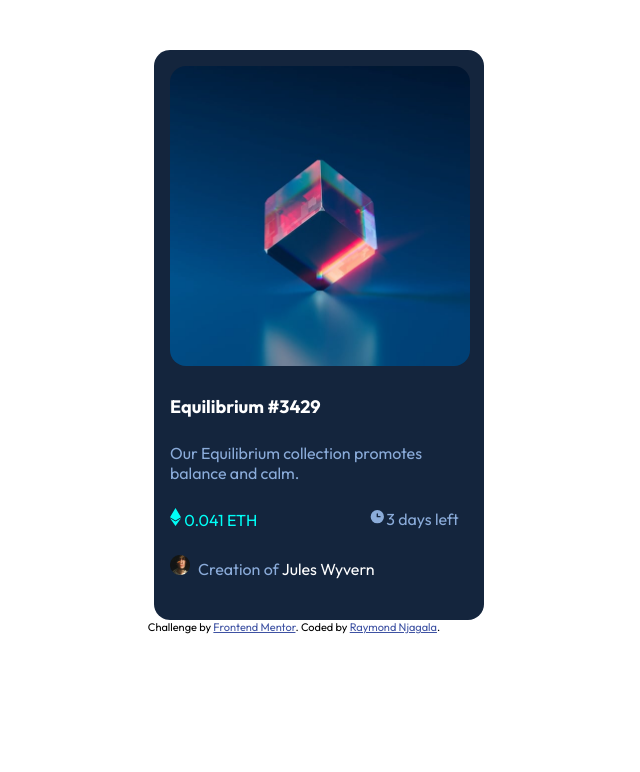
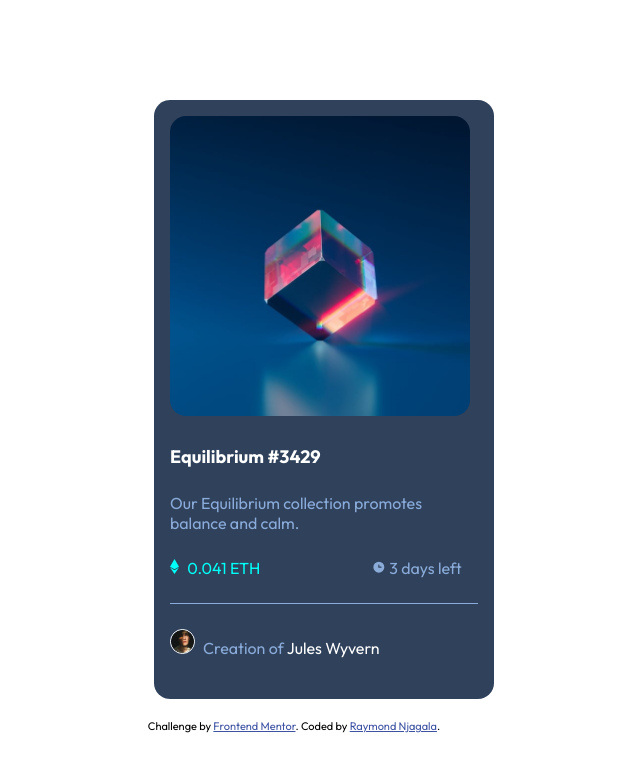
Before and after one commit to Rhyz26/nft-preview-card-component-main, a plain HTML site: page index.html in a window 1280 px wide. Shown: the whole page, without its empty margins (346-986 px from the left). Drawn offline with Linux system fonts and the light colour scheme.

Commit message:
added styles to the images

```diff
--- a/index.html
+++ b/index.html
@@ -14,7 +14,7 @@
 
   <!-- Feel free to remove these styles or customise in your own stylesheet 👍 -->
   <style>
-    .attribution { font-size: 11px; text-align: center; }
+    .attribution { font-size: 11px; text-align: center;}
     .attribution a { color: hsl(228, 45%, 44%); }
   </style>
 </head>
@@ -31,11 +31,17 @@
 
 <div class="avatar">
 
-  <p style="color:hsl(178, 100%, 50%)"><img src="./images/icon-ethereum.svg" > 0.041 ETH</p>
-<p style="color:hsl(215, 51%, 70%)"><img src="./images/icon-clock.svg">3 days left</p>
+
+  <p style="color:hsl(178, 100%, 50%);"><img src="./images/icon-ethereum.svg" width="14px" class="ethe"> 0.041 ETH</p>
+
+
+  <p style="color:hsl(215, 51%, 70%)"><img src="./images/icon-clock.svg" width="17px" class="days">3 days left</p>
 </div>
 
-<p style="padding-top:25px; padding-bottom:25px;"> <img src="./images/image-avatar.png" class="img-2"><span class="create">Creation of </span><span class="name">Jules Wyvern</span></p>
+
+<div class="jules">
+  <p style="padding-top:25px; padding-bottom:25px;"> <img src="./images/image-avatar.png" class="img-2"><span class="create">Creation of </span><span class="name">Jules Wyvern</span></p>
+</div>
 
 </div>
 
--- a/styles.css
+++ b/styles.css
@@ -13,13 +13,14 @@ padding: 0;
 }
 
 .main{
-    background-color: hsl(216, 50%, 16%);
+    background-color: hsl(215, 32%, 27%);
     padding: 1rem;
-    width:330px;
+    width:340px;
     /* height:400px; */
     margin-left:500px;
-    margin-top: 50px;
+    margin-top: 100px;
     border-radius: 1rem;
+    margin-bottom: 20px;
 }
 .name{
     color:hsl(0, 0%, 100%);
@@ -32,12 +33,25 @@ padding: 0;
 .img-1{
     width:300px;
     border-radius: 1rem;
+    /* padding-top: 25px; */
 }
 .img-2{
-    width:20px;
+    width:25px;
+    border: 1.5px solid hsl(0, 0%, 100%);
+    border-radius: 50%;
 }
 .avatar{
     display: flex;
     gap:7rem;
     padding-top: 25px;
+    padding-bottom: 25px;
 }
+.ethe{
+    padding-right: 0.3rem;
+}
+.days{
+    padding-right: 0.2rem;
+}
+.jules{
+    border-top: 0.2px solid hsl(215, 51%, 70%);
+}
```
